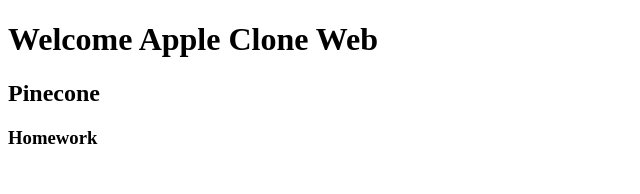
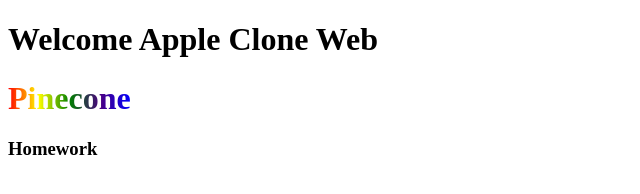
Before and after one commit to Ugtakh/02-apple-clone, a plain HTML site: page index.html in a window 1280 px wide. Shown: the whole page, without its empty margins (0-640 px from the left). Drawn offline with Linux system fonts and the light colour scheme.

Commit message:
test ssh

```diff
--- a/index.html
+++ b/index.html
@@ -8,7 +8,7 @@
   </head>
   <body>
     <h1>Welcome Apple Clone Web</h1>
-    <h2>Pinecone</h2>
+    <h1 class="gradient-text">Pinecone</h1>
     <h3>Homework</h3>
   </body>
 </html>
--- a/style.css
+++ b/style.css
@@ -0,0 +1,7 @@
+.gradient-text{
+    background: linear-gradient(90deg,red, yellow,green,indigo,blue);
+    width: fit-content;
+    background-clip: text;
+    -webkit-text-fill-color: transparent;
+
+}
```
